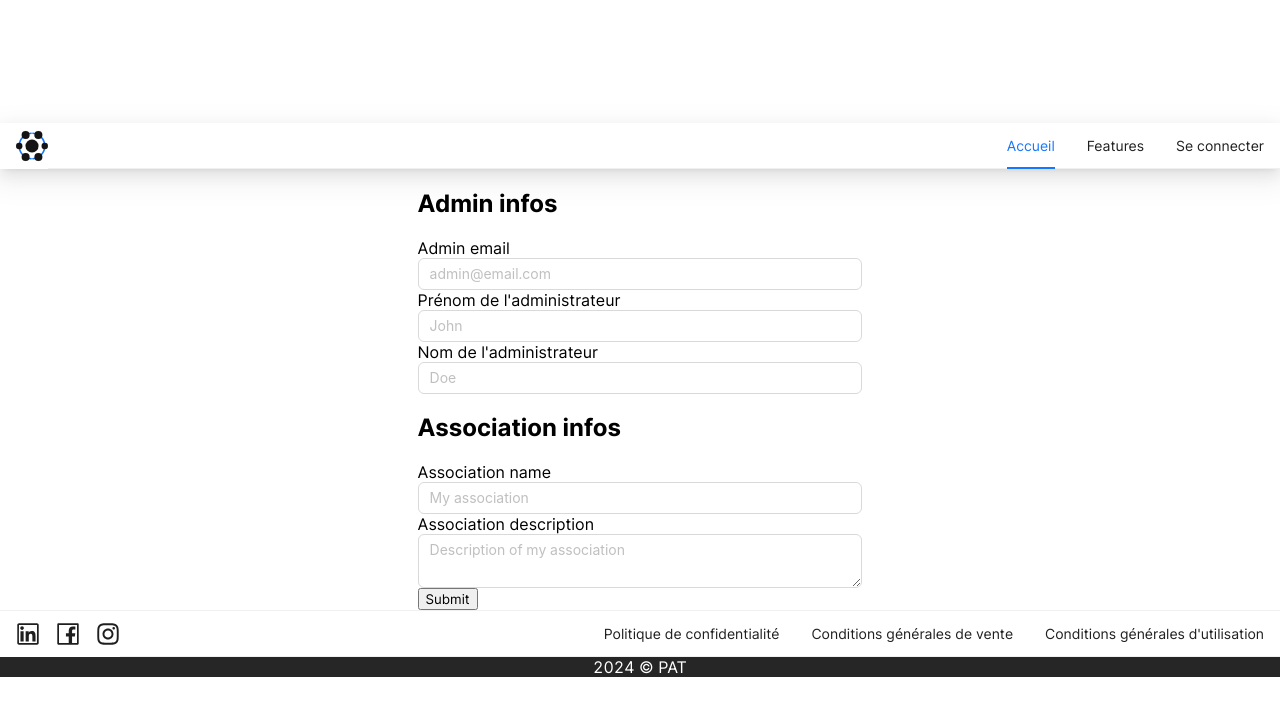
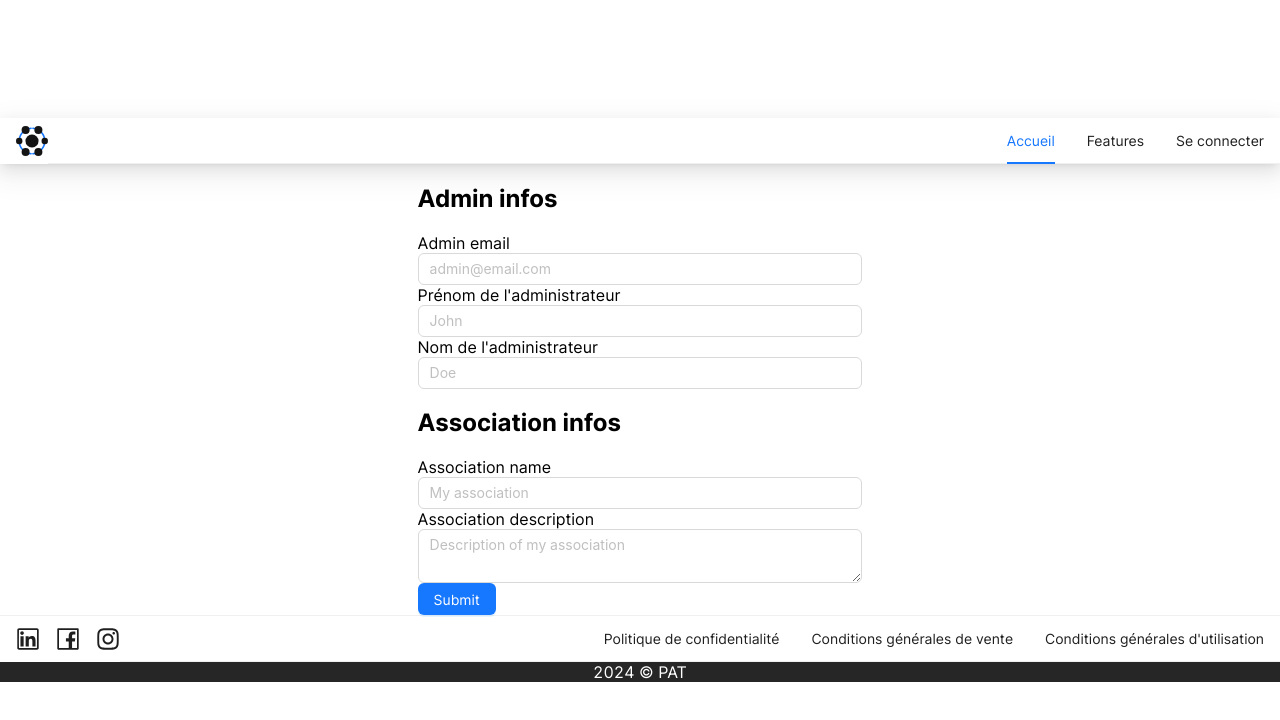
Before and after one commit to eanaellea/cause-connect-webapp, a React (Vite) app: page /sign-up in a window 1280 px wide. Shown: the top 720 px of the page. Built offline with nearby package versions, Linux system fonts and the light colour scheme.

Commit message:
feat(sign up): use antd button for sumbit

```diff
--- a/src/pages/signUp/SignUp.tsx
+++ b/src/pages/signUp/SignUp.tsx
@@ -1,4 +1,4 @@
-import { Input } from 'antd';
+import { Input, Button } from 'antd';
 import { Controller, SubmitHandler, useForm } from 'react-hook-form'
 import { z } from 'zod'
 import { zodResolver } from "@hookform/resolvers/zod";
@@ -103,7 +103,10 @@ export const SignUp = () => {
           {errors.association?.description && <span>{errors.association.description.message}</span>}
         </div>
       </div>
-      <input type="submit" />
+
+      <Button type="primary" htmlType="submit">
+        Submit
+      </Button>
     </form>
   )
 }
```
